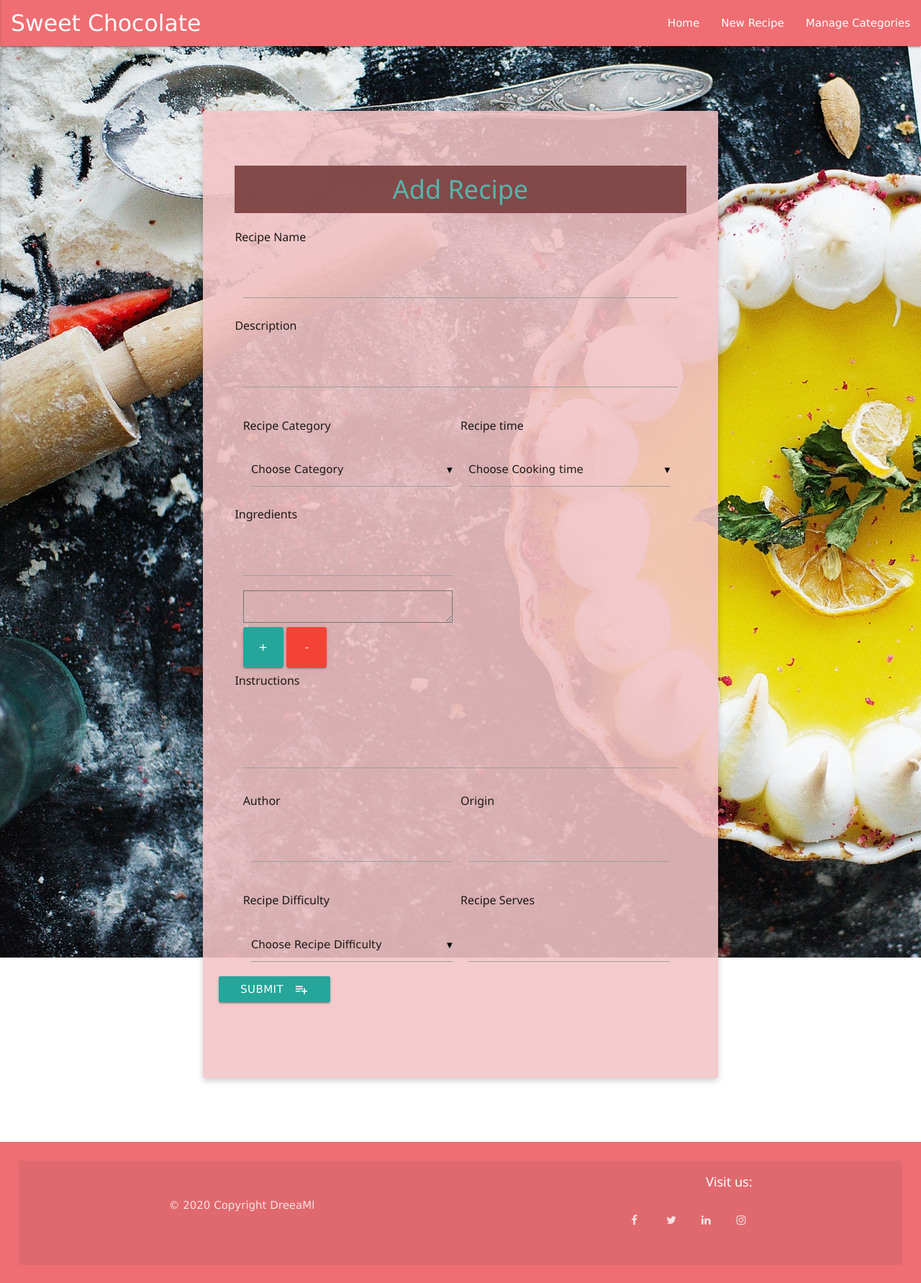
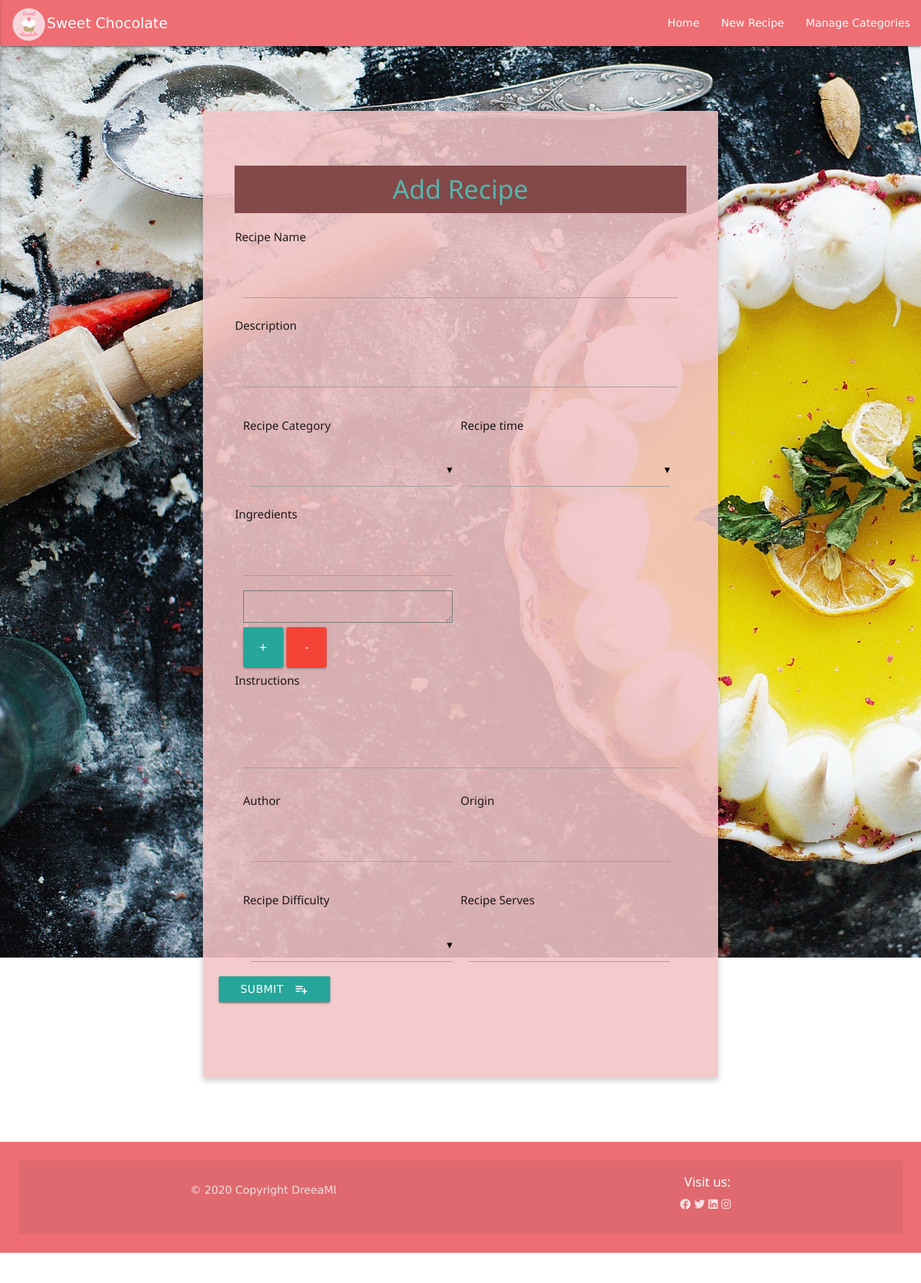
Before and after one commit to Dreeaml/Sweet-Chocolate, a Flask app: page /add_recipe in a window 1280 px wide. Shown: the whole page at 72% size. After the commit the page ends 1740 px from the top, so only its background shows below. Run offline with Flask 2, Linux system fonts and the light colour scheme; a database or web service that is not in the repository returns one stand-in record (values such as "Sample title"); some libraries are stand-ins or nearby versions.

Commit message:
Add Readme file, include favicon, fixed aesthetic details

```diff
--- a/app.py
+++ b/app.py
@@ -10,7 +10,6 @@
 
 app.config["MONGO_DBNAME"] = 'sweet_chocolate'
 app.config["MONGO_URI"] = os.getenv('MONGO_URI')
-#app.config["MONGO_URI"] = 'mongodb+srv://dreeaml_06:qV8hoAKKPSmzZB7v@myfirstcluster-aklf4.mongodb.net/sweet_chocolate?retryWrites=true&w=majority'
 
 mongo = PyMongo(app)
 
@@ -18,7 +17,11 @@
 @app.route('/')
 @app.route('/get_recipes')
 def get_recipes():
-    return render_template('recipes.html', recipes=mongo.db.recipes.find())
+    recipes = list(mongo.db.recipes.find())
+    categories = list(mongo.db.categories.find())
+    for recipe in recipes :
+        recipe["category_name"] = list(filter(lambda x: x["_id"] == recipe["category_name"] , categories))[0]["category_name"]
+    return render_template('recipes.html', recipes=recipes)
 
 #create new recipe
 @app.route('/add_recipe')
@@ -36,7 +39,6 @@
     post_data = request.form.to_dict()
     post_data["category_name"] = ObjectId(category.get('_id'))
     recipes.insert_one(post_data)
-    print(mongo.db.dereference(category)["category_name"])
     return redirect(url_for("get_recipes"))
 
 #open a recipe
--- a/templates/add_recipe.html
+++ b/templates/add_recipe.html
@@ -5,7 +5,7 @@
         <h1>Add Recipe</h1>
     </div>
     <div class="row">
-        <form action="{{ url_for('insert_recipe') }}" method="POST" class="col s12 add-recipe-form" >
+        <form action="{{url_for('insert_recipe')}}" method="POST" class="col s12 add-recipe-form" >
             <div class="row">
                 <div class="input-field col s12">
 
@@ -15,7 +15,7 @@
                             <div class="row">
                                 <h6>Recipe Name</h6>
                             </div>
-                            <input placeholder="" id="recipe_title" name="recipe_title" type="text" class="validate" data-length="20" required>
+                            <input placeholder="" id="recipe_title" name="recipe_title" type="text" class="validate" data-length="20" autocapitalize="sentences" required>
                         </div>
                         <div class="input_field col s12">
                             <div class="row">
@@ -33,7 +33,7 @@
                                 <h6>Recipe Category</h6>
                             </div>
                             <select id="category" name="category_name" required >
-                                <option value="" disabled selected>Choose Category</option>
+                                <option value="" disabled selected></option>
                                 {% for cat in categories %}
                                 <option value="{{cat.category_name}}">{{cat.category_name}}</option>
                                 {% endfor %}
@@ -45,7 +45,7 @@
                                 <h6>Recipe time</h6>
                             </div>
                             <select id="duration" name="cooking_time" required>
-                                <option value="" disabled selected>Choose Cooking time</option>
+                                <option value="" disabled selected></option>
                                 {% for coo in duration %}
                                 <option value="{{coo.cooking_time}}">{{coo.cooking_time}}</option>
                                 {% endfor %}
@@ -92,7 +92,7 @@
                                 <h6>Recipe Difficulty</h6>
                             </div>
                             <select id="difficulty" name="difficulty_type" required>
-                                <option value="" disabled selected>Choose Recipe Difficulty</option>
+                                <option value="" disabled selected></option>
                                 {% for dif in difficulty %}
                                 <option value="{{dif.difficulty_type}}">{{dif.difficulty_type}}</option>
                                 {% endfor %}
--- a/templates/base.html
+++ b/templates/base.html
@@ -6,13 +6,15 @@
     <link rel="stylesheet" href="https://cdnjs.cloudflare.com/ajax/libs/materialize/0.100.2/css/materialize.min.css">
     <link rel="stylesheet" href="static/css/style.css">
     <link rel="stylesheet" href="https://www.w3schools.com/w3css/4/w3.css">
-    <link rel="stylesheet" href="https://cdnjs.cloudflare.com/ajax/libs/font-awesome/4.7.0/css/font-awesome.min.css">
+    <link rel="stylesheet" href="https://cdnjs.cloudflare.com/ajax/libs/font-awesome/5.11.2/css/all.min.css">
+    <link rel="icon" href="/static/images/favicon.ico" type="image/x-icon">
 </head>
 
 <body background="/static/images/52.jpg" >
     <nav>
         <div class="nav-wrapper">
-            <a href="#" class="brand-logo">Sweet Chocolate</a>
+            <a href="{{url_for('get_recipes')}}" style="font-size:20px;" >
+                <img src="/static/images/logo.png" style="max-height:50px;">Sweet Chocolate</a>
             <a href="#" data-activates="mobile-demo" class="button-collapse"><i class="material-icons">menu</i></a>
             <ul id="nav-mobile" class="right hide-on-med-and-down">
                 <li><a href="{{url_for('get_recipes')}}">Home</a></li>
@@ -41,10 +43,10 @@
              <div class="row ">
                 <div class="col-4 right-align">
                     <h5 class="white-text">Visit us:</h5>
-                    <a href="https://www.facebook.com/" class="fa fa-facebook"></a>
-                    <a href="https://twitter.com/" class="fa fa-twitter"></a>
-                    <a href="https://www.linkedin.com/" class="fa fa-linkedin"></a>
-                    <a href="https://www.instagram.com/" class="fa fa-instagram"></a>
+                    <a href="https://www.facebook.com/" class="fab fa-facebook"></a>
+                    <a href="https://twitter.com/" class="fab fa-twitter"></a>
+                    <a href="https://www.linkedin.com/" class="fab fa-linkedin"></a>
+                    <a href="https://www.instagram.com/" class="fab fa-instagram"></a>
                 </div>
             </div>
         </div>
```
Also changed, not shown: templates/recipes.html (+11 -10 lines), templates/show_recipe.html (+4 -9 lines), .gitpod.yml (deleted), README.md, static/images/chocolate_cake.jpg (deleted), static/images/favicon.ico (added), static/images/logo.png (added), 2 other files.
